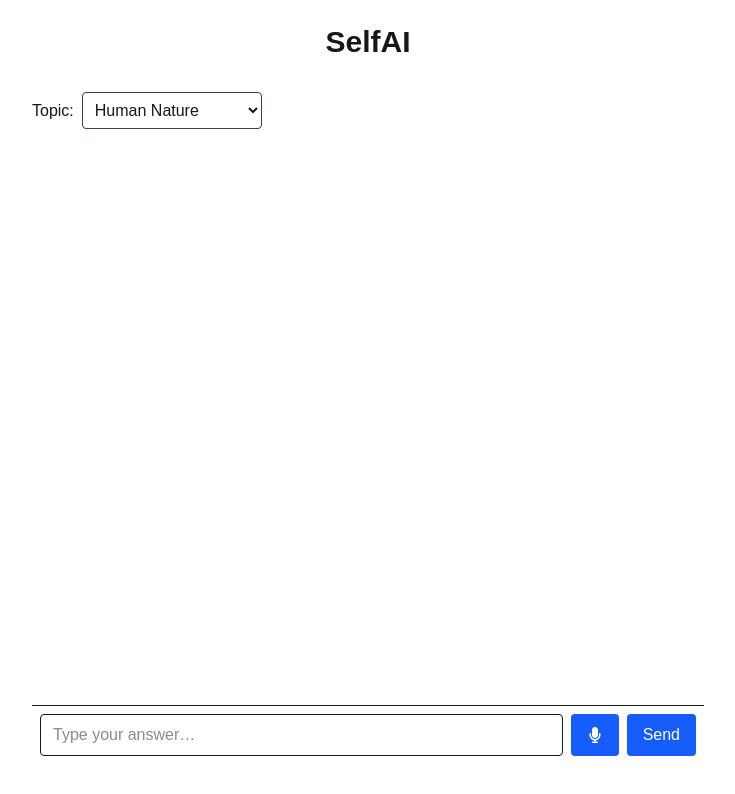
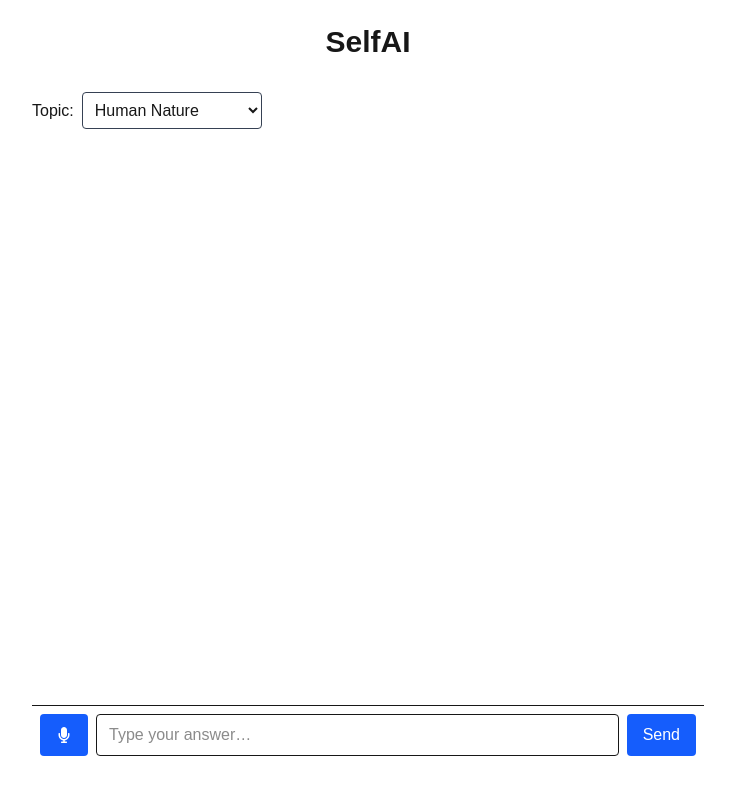
Before and after one commit to josoroma/SelfAI, a Next.js app: page / in a window 1280 px wide. Shown: the top 794 px of the page, without its empty margins (272-1007 px from the left). Built offline with nearby package versions, Linux system fonts and the light colour scheme.

Commit message:
feat: change record button position

```diff
--- a/src/components/ChatWindow/index.tsx
+++ b/src/components/ChatWindow/index.tsx
@@ -93,15 +93,7 @@ export default function ChatWindow() {
       )}
       {/* Input area for sending new messages */}
       <div className="flex p-2 gap-2 border-t">
-        <input
-          className="flex-1 border rounded px-3 py-2"
-          value={input}
-          disabled={loading}
-          onChange={e => setInput(e.target.value)}
-          onKeyDown={e => e.key === "Enter" && handleSend(input, messages, topic, userPrefs, addMessage, setInput, setLoading)}
-          placeholder={INPUT_PLACEHOLDER}
-        />
-        {/* Voice record button */}
+        {/* Voice record button - now on the left */}
         <button
           className={BUTTON_CLASS}
           type="button"
@@ -113,6 +105,14 @@ export default function ChatWindow() {
           <FaMicrophone />
           {isRecording && <span className="ml-1">●</span>}
         </button>
+        <input
+          className="flex-1 border rounded px-3 py-2"
+          value={input}
+          disabled={loading}
+          onChange={e => setInput(e.target.value)}
+          onKeyDown={e => e.key === "Enter" && handleSend(input, messages, topic, userPrefs, addMessage, setInput, setLoading)}
+          placeholder={INPUT_PLACEHOLDER}
+        />
         <button
           className={BUTTON_CLASS}
           onClick={() => handleSend(input, messages, topic, userPrefs, addMessage, setInput, setLoading)}
```
